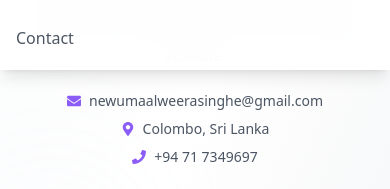
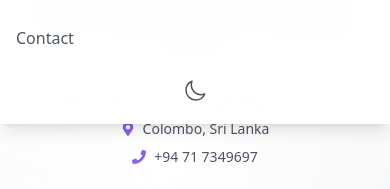
Before and after one commit to newumal/portfolio-ai, a React (Vite) app: page / in a window 390 px wide. Both pictures are taken after a click on the button 353 px from the left and 45 px from the top of the page. Shown: the part 397-586 px from the top of the page. Built offline with nearby package versions, Linux system fonts and the light colour scheme.

Commit message:
feat: add theme change icon for mobile versions

```diff
--- a/src/components/Navbar.jsx
+++ b/src/components/Navbar.jsx
@@ -105,7 +105,7 @@ const Navbar = () => {
             animate={{ opacity: 1, y: 0 }}
             exit={{ opacity: 0, y: -20 }}
             transition={{ duration: 0.2 }}
-            className="absolute top-full left-0 right-0 bg-white/95 backdrop-blur-lg shadow-lg border-t border-gray-200 md:hidden"
+            className="absolute top-full left-0 right-0 bg-white/95 dark:bg-gray-900/95 backdrop-blur-lg shadow-lg border-t border-gray-200 dark:border-gray-700 md:hidden"
           >
             <div className="py-3 px-4 space-y-3">
               {navItems.map((item) => (
@@ -117,12 +117,28 @@ const Navbar = () => {
                   offset={-80}
                   duration={500}
                   onClick={() => setIsOpen(false)}
-                  className="block py-2 text-gray-600 hover:text-primary cursor-pointer transition-colors"
+                  className="block py-2 text-gray-600 dark:text-gray-300 hover:text-primary dark:hover:text-primary cursor-pointer transition-colors"
                   activeClass="text-primary"
                 >
                   {item.name}
                 </Link>
               ))}
+
+              {/* Theme Toggle Button for Mobile */}
+              <button
+                onClick={() => {
+                  toggleTheme();
+                  setIsOpen(false);
+                }}
+                className="w-full flex items-center justify-center py-2 text-gray-600 dark:text-gray-300 hover:text-primary dark:hover:text-primary transition-colors"
+                aria-label="Toggle theme"
+              >
+                {isDarkMode ? (
+                  <SunIcon className="h-6 w-6" />
+                ) : (
+                  <MoonIcon className="h-6 w-6" />
+                )}
+              </button>
             </div>
           </motion.div>
         )}
--- a/src/sections/Home.jsx
+++ b/src/sections/Home.jsx
@@ -110,34 +110,28 @@ const Home = () => {
               </div>
 
               {/* Contact Info */}
-              <div className="flex flex-col space-y-2 sm:space-y-3 w-full">
+              <div className="flex flex-col space-y-2 sm:space-y-3">
                 <motion.a
                     whileHover={{x: 5}}
                     href="mailto:newumaalweerasinghe@gmail.com"
                     className="flex items-center justify-center lg:justify-start gap-2 sm:gap-3 text-sm sm:text-base text-gray-600 dark:text-gray-400 hover:text-primary transition-colors"
                 >
-                  <div className="w-full max-w-md mx-auto lg:mx-0 flex items-center justify-center lg:justify-start gap-2 sm:gap-3">
-                    <FaEnvelope className="text-primary flex-shrink-0"/>
-                    <span className="break-all">newumaalweerasinghe@gmail.com</span>
-                  </div>
+                  <FaEnvelope className="text-primary"/>
+                  <span className="break-all">newumaalweerasinghe@gmail.com</span>
                 </motion.a>
                 <motion.div
                     whileHover={{x: 5}}
                     className="flex items-center justify-center lg:justify-start gap-2 sm:gap-3 text-sm sm:text-base text-gray-600 dark:text-gray-400"
                 >
-                  <div className="w-full max-w-md mx-auto lg:mx-0 flex items-center justify-center lg:justify-start gap-2 sm:gap-3">
-                    <FaMapMarkerAlt className="text-primary flex-shrink-0" />
-                    <span>Colombo, Sri Lanka</span>
-                  </div>
+                  <FaMapMarkerAlt className="text-primary" />
+                  <span>Colombo, Sri Lanka</span>
                 </motion.div>
                 <motion.div
                     whileHover={{ x: 5 }}
                     className="flex items-center justify-center lg:justify-start gap-2 sm:gap-3 text-sm sm:text-base text-gray-600 dark:text-gray-400"
                 >
-                  <div className="w-full max-w-md mx-auto lg:mx-0 flex items-center justify-center lg:justify-start gap-2 sm:gap-3">
-                    <FaPhone className="text-primary flex-shrink-0" />
-                    <span>+94 71 7349697</span>
-                  </div>
+                  <FaPhone className="text-primary" />
+                  <span>+94 71 7349697</span>
                 </motion.div>
               </div>
 
```
